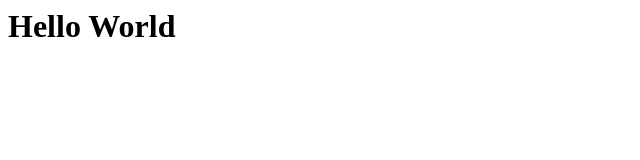
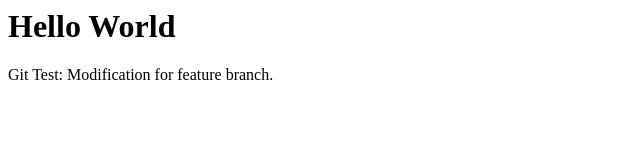
Before and after one commit to eushen0624/html-css-sample-project1, a plain HTML site: page index.html in a window 1280 px wide. Shown: the whole page, without its empty margins (0-640 px from the left). Drawn offline with Linux system fonts and the light colour scheme.

Commit message:
Updated index.html for the feature branch

```diff
--- a/index.html
+++ b/index.html
@@ -1 +1,3 @@
 <h1>Hello World</h1>
+
+<p>Git Test: Modification for feature branch.</p>
```
